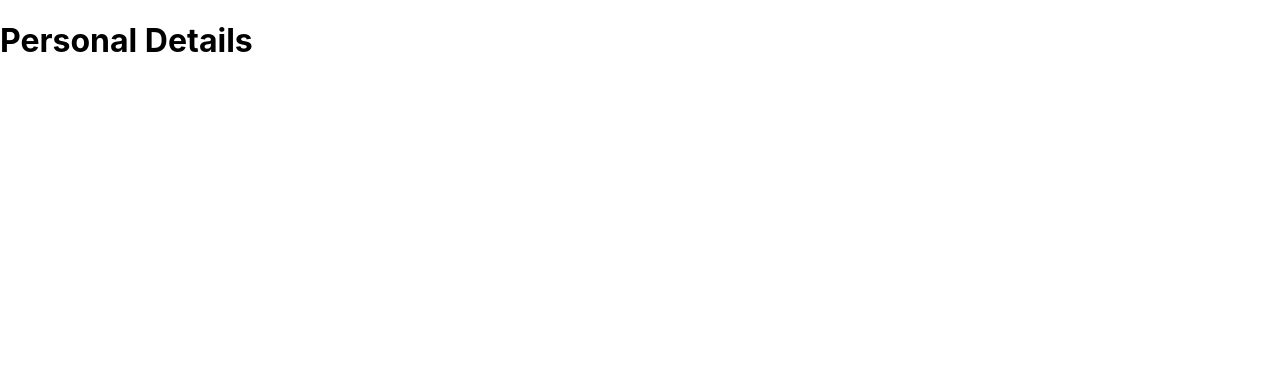
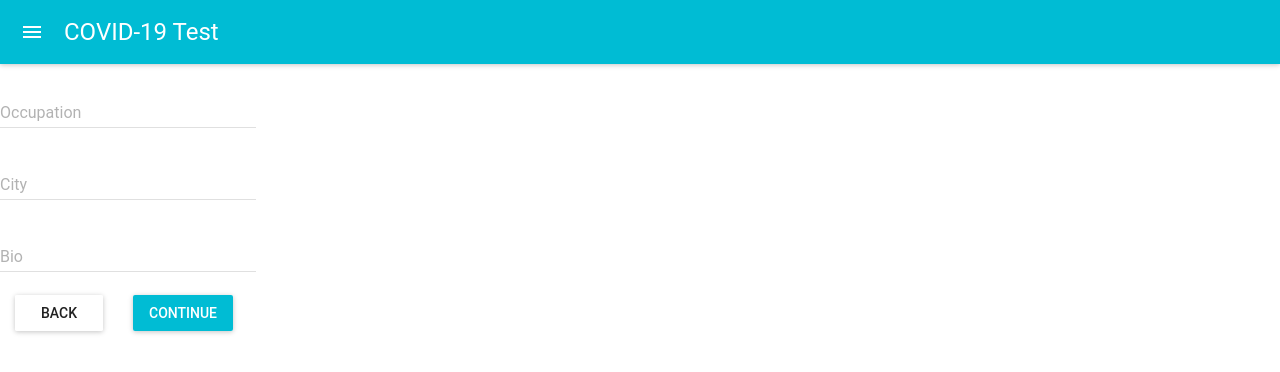
Before and after one commit to pablomdd/covid19-test-webapp, a React (Create React App) app: page / in a window 1280 px wide. Both pictures are taken after a click on the button "CONTINUE". Shown: the top 372 px of the page. Built offline with nearby package versions, Linux system fonts and the light colour scheme.

Commit message:
add state flow

```diff
--- a/src/components/Confirm.jsx
+++ b/src/components/Confirm.jsx
@@ -0,0 +1,62 @@
+import React, { Component } from "react";
+import MuiThemeProvider from "material-ui/styles/MuiThemeProvider";
+import Navbar, { AppBar } from "material-ui/AppBar";
+import {List, ListItem} from "material-ui/List";
+import RaisedButton from "material-ui/RaisedButton";
+export class FormUserDetails extends Component {
+  continue = (e) => {
+    e.preventDefault();
+    // Proccess Form to API
+    this.props.nextStep();
+  };
+  back = (e) => {
+    e.preventDefault();
+    this.props.prevStep();
+  };
+  render() {
+    const { values: { firstName, lastName, email, occupation, city, bio } } = this.props;
+
+    return (
+      <MuiThemeProvider>
+        <>
+          <Navbar title="Confirm your answers" />
+          <List>
+              <ListItem
+                primaryText="First Name"
+                secondaryText={firstName}
+              />
+              <ListItem
+                primaryText="Last Name"
+                secondaryText={lastName}
+              />
+              <ListItem
+                primaryText="First Name"
+                secondaryText={firstName}
+              />
+          </List>
+          <RaisedButton
+            label="Back"
+            primary={false}
+            style={styles.button}
+            onClick={this.back}
+          />
+          <RaisedButton
+            label="Confirm & Continue"
+            primary={true}
+            style={styles.button}
+            onClick={this.continue}
+          />
+
+        </>
+      </MuiThemeProvider>
+    );
+  }
+}
+
+const styles = {
+  button: {
+    margin: 15,
+  },
+};
+
+export default FormUserDetails;
--- a/src/components/FormPersonalDetails.jsx
+++ b/src/components/FormPersonalDetails.jsx
@@ -0,0 +1,67 @@
+import React, { Component } from "react";
+import MuiThemeProvider from "material-ui/styles/MuiThemeProvider";
+import Navbar, { AppBar } from "material-ui/AppBar";
+import TextField from "material-ui/TextField";
+import RaisedButton from "material-ui/RaisedButton";
+export class FormUserDetails extends Component {
+  continue = (e) => {
+    e.preventDefault();
+    this.props.nextStep();
+  };
+  back = (e) => {
+    e.preventDefault();
+    this.props.prevStep();
+  };
+  render() {
+    const { values, handleChange } = this.props;
+
+    return (
+      <MuiThemeProvider>
+        <>
+          <Navbar title="COVID-19 Test" />
+          <TextField
+            hintText="Enter your Occupation "
+            floatingLabelText="Occupation"
+            onChange={handleChange("occupation")}
+            defaultValue={values.occupation}
+          />
+          <br />
+          <TextField
+            hintText="Enter your City"
+            floatingLabelText="City"
+            onChange={handleChange("city")}
+            defaultValue={values.city}
+          />
+          <br />
+          <TextField
+            hintText="Enter your Bio"
+            floatingLabelText="Bio"
+            onChange={handleChange("bio")}
+            defaultValue={values.bio}
+          />
+          <br />
+          <RaisedButton
+            label="Back"
+            primary={false}
+            style={styles.button}
+            onClick={this.back}
+          />
+          <RaisedButton
+            label="Continue"
+            primary={true}
+            style={styles.button}
+            onClick={this.continue}
+          />
+        </>
+      </MuiThemeProvider>
+    );
+  }
+}
+
+const styles = {
+  button: {
+    margin: 15,
+  },
+};
+
+export default FormUserDetails;
--- a/src/components/FormUserDetails.jsx
+++ b/src/components/FormUserDetails.jsx
@@ -41,12 +41,6 @@ export class FormUserDetails extends Component {
           />
           <br />
           <RaisedButton
-            label="Back"
-            primary={true}
-            style={styles.button}
-            onClick={this.back}
-          />
-          <RaisedButton
             label="Continue"
             primary={true}
             style={styles.button}
--- a/src/components/Success.jsx
+++ b/src/components/Success.jsx
@@ -0,0 +1,37 @@
+import React, { Component } from "react";
+import MuiThemeProvider from "material-ui/styles/MuiThemeProvider";
+import Navbar, { AppBar } from "material-ui/AppBar";
+import {List, ListItem} from "material-ui/List";
+import RaisedButton from "material-ui/RaisedButton";
+export class FormUserDetails extends Component {
+  continue = (e) => {
+    e.preventDefault();
+    // Proccess Form to API
+    this.props.nextStep();
+  };
+  back = (e) => {
+    e.preventDefault();
+    this.props.prevStep();
+  };
+  render() {
+    // const { values: { firstName, lastName, email, occupation, city, bio } } = this.props;
+
+    return (
+      <MuiThemeProvider>
+        <>
+          <Navbar title="Confirm your answers" />
+          <h1>Thank You For Your Submition</h1>
+          <p>You will get an email with further information</p>
+        </>
+      </MuiThemeProvider>
+    );
+  }
+}
+
+const styles = {
+  button: {
+    margin: 15,
+  },
+};
+
+export default FormUserDetails;
--- a/src/components/UserForm.jsx
+++ b/src/components/UserForm.jsx
@@ -1,58 +1,72 @@
-import React, { Component } from 'react'
-import FormUserDetails from './FormUserDetails'
-
+import React, { Component } from "react";
+import FormUserDetails from "./FormUserDetails";
+import FormPersonalDetails from "./FormPersonalDetails";
+import Confirm from "./Confirm";
+import Success from "./Success";
 export class UserForm extends Component {
   state = {
     step: 1,
-        firsName: '',
-        lastName: '',
-        email: '',
-        occupation: '',
-        city: '',
-        bio: '',
-    }
+    firsName: "",
+    lastName: "",
+    email: "",
+    occupation: "",
+    city: "",
+    bio: "",
+  };
 
   nextStep = () => {
     const { step } = this.state;
-        this.setState ({
+    this.setState({
       step: step + 1,
-        })
-    }
+    });
+  };
   prevStep = () => {
     const { step } = this.state;
-        this.setState ({
+    this.setState({
       step: step - 1,
-        })
-    }
+    });
+  };
 
   // Handle fields chand
 
-    handleChange = input => e => {
-        this.setState({[input] : e.target.value});
-    }
+  handleChange = (input) => (e) => {
+    this.setState({ [input]: e.target.value });
+  };
 
   render() {
     const { step } = this.state;
-        const { firsName, lastName, email, occupation, city, bio } = this.state;
+    const { firstName, lastName, email, occupation, city, bio } = this.state;
 
-        const values = { firsName, lastName, email, occupation, city, bio };
+    const values = { firstName, lastName, email, occupation, city, bio };
 
-        switch(step){
+    switch (step) {
       case 1:
         return (
           <FormUserDetails
-                        nextStep = {this.nextStep}
-                        handleChange = {this.handleChange}
-                        values = {values}
+            nextStep={this.nextStep}
+            handleChange={this.handleChange}
+            values={values}
           />
         );
       case 2:
-                return <h1>Personal Details</h1>;
+        return (
+          <FormPersonalDetails
+            prevStep={this.prevStep}
+            nextStep={this.nextStep}
+            handleChange={this.handleChange}
+            values={values}
+          />
+        );
       case 3:
-                return <h1>Confirm</h1>;
+        return (
+          <Confirm
+            prevStep={this.prevStep}
+            nextStep={this.nextStep}
+            values={values}
+          />
+        );
       case 4:
-                return <h1>Success</h1>;
-
+        return <Success />
     }
   }
 }
```
Lines whose indentation alone changed are shown as unchanged.
